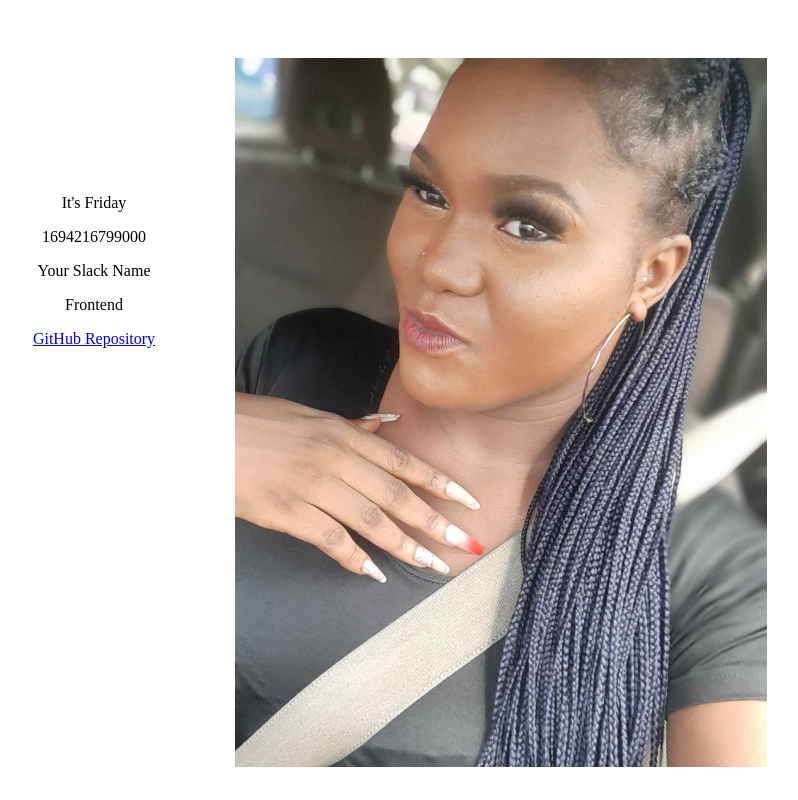
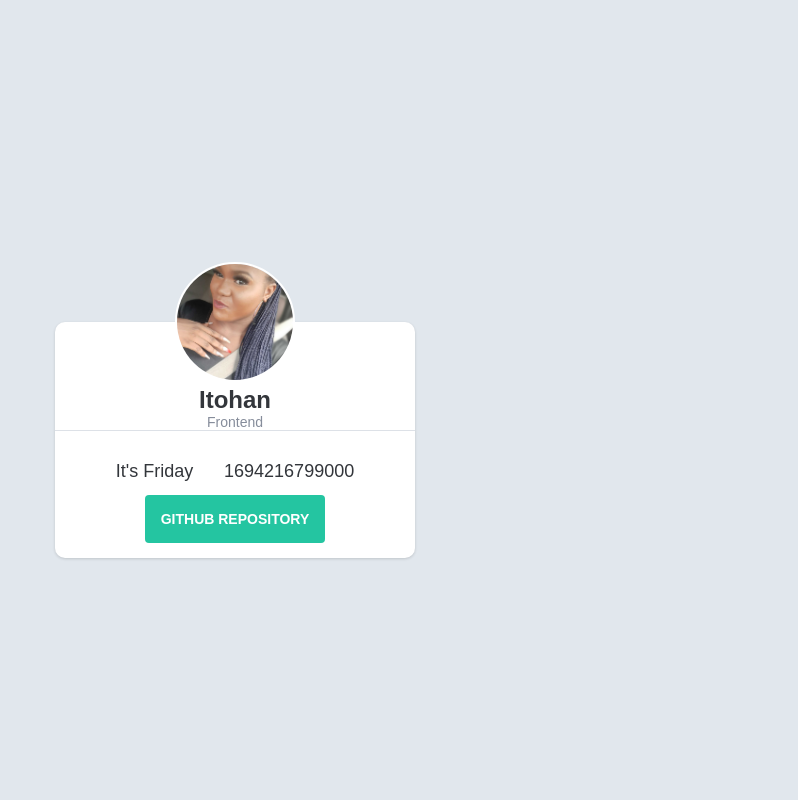
Before and after one commit to Tohan-B/Profile--age-for-Zurich, a plain HTML site: page index.html in a window 1280 px wide. Shown: the whole page, without its empty margins (405-1203 px from the left). Drawn offline with Linux system fonts and the light colour scheme.

Commit message:
Finished Project

```diff
--- a/index.html
+++ b/index.html
@@ -7,37 +7,34 @@
     <link rel="stylesheet" href="style.css" />
   </head>
   <body>
-    <div class="left-grid">
-      <p data-testid="currentDayOfTheWeek">Monday</p>
-      <p data-testid="currentUTCTime"></p>
+    <div class="container">
+      <div class="profile">
+        <img
+          src="images/20221222_140739.jpg"
+          alt="Itohan's Profile"
+          data-testid="slackDisplayImage"
+          class="profile_img"
+        />
 
-      <!-- Slack Name -->
-      <p data-testid="slackUserName">Your Slack Name</p>
+        <div class="about">
+          <h1 data-testid="slackUserName">Itohan</h1>
+          <p data-testid="myTrack">Frontend</p>
+        </div>
 
-      <!-- Current Day of the Week -->
+        <div class="time-container">
+          <div class="time">
+            <h3 data-testid="currentDayOfTheWeek"></h3>
+            <h3 data-testid="currentUTCTime"></h3>
+          </div>
 
-      <!-- Track -->
-      <p data-testid="myTrack">Frontend</p>
-
-      <!-- GitHub URL -->
           <a
             href="https://github.com/yourusername/your-repo"
             data-testid="githubURL"
             >GitHub Repository</a
           >
         </div>
-
-    <div class="right-grid">
-      <!-- Slack Display Picture -->
-      <img
-        src="images/20221222_140739.jpg"
-        alt="Your Slack Name"
-        data-testid="slackDisplayImage"
-      />
-
-      <!-- Current UTC Time -->
       </div>
-
+    </div>
     <script src="index.js"></script>
   </body>
 </html>
--- a/style.css
+++ b/style.css
@@ -1,27 +1,85 @@
-body {
-  display: grid;
-  grid-template-columns: 1fr 1fr;
+* {
+  margin: 0;
+  padding: 0;
+  box-sizing: border-box;
 }
 
-/* Left Grid */
-.left-grid {
-  padding: 20px;
-  margin-top: 150px;
-
-  margin-left: 350px;
+body {
+  background-color: #e1e7ed;
   text-align: center;
+  font-family: Arial, sans-serif;
+  display: flex;
+  justify-content: center;
+  align-items: center;
+  min-height: 100vh;
 }
 
-/* Right Grid */
-.right-grid {
+h1 {
+  font-size: 24px;
+  font-weight: 600;
+  color: #33363b;
+}
+
+h3 {
+  font-size: 18px;
+  font-weight: 500;
+  color: #33363b;
+}
+
+p {
+  font-size: 14px;
+  color: #868d9b;
+}
+
+a {
+  padding: 16px;
+  width: 100%;
+  border: none;
+  outline: none;
+  border-radius: 4px;
+  background-color: #24c5a1;
+  color: #ffffff;
+  text-decoration: none;
+  cursor: pointer;
+  font-size: 14px;
+  font-weight: 600;
+  text-transform: uppercase;
+}
+
+.container {
   display: flex;
-  flex-direction: column;
+  justify-content: center;
   align-items: center;
-  justify-content: center;
-  margin-top: 50px;
-  margin-right: 100px;
 }
-.right-grid img {
-  max-width: 100%;
-  max-height: auto;
+
+.profile {
+  width: 360px;
+  height: auto;
+  background-color: #ffffff;
+  margin: 0 auto;
+  margin-top: 80px;
+  box-shadow: 0px 1px 3px 0px rgba(0, 0, 0, 0.15);
+  border-radius: 10px;
 }
+
+.profile_img {
+  width: 120px;
+  height: 120px;
+  object-fit: cover;
+  border: 2px solid #ffffff;
+  border-radius: 50%;
+  margin: 0 auto;
+  margin-top: -60px;
+}
+
+.time-container {
+  padding: 30px;
+  border-top: 1px solid #dde1e7;
+}
+
+.time {
+  display: flex;
+  align-items: center;
+  justify-content: space-evenly;
+  margin-bottom: 28px;
+}
```
Lines whose indentation alone changed are shown as unchanged.
